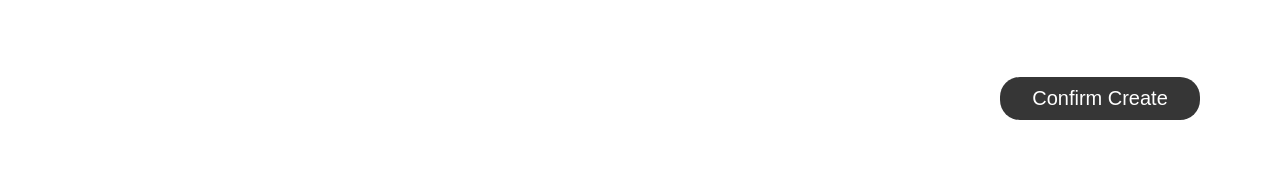
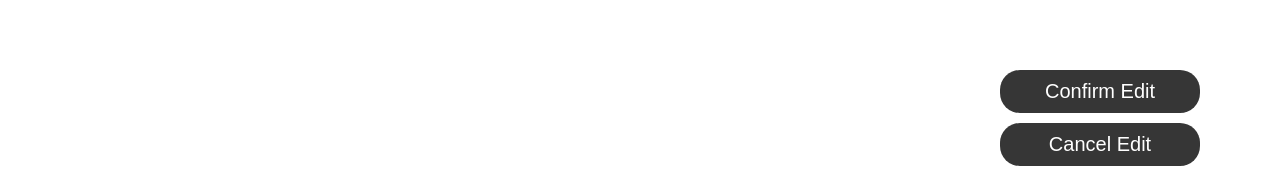
Before and after one commit to swsnu/swpp2019-team5, a React (Create React App) app in the folder front-end/wearhouse/: page /editOutfit/1 in a window 1280 px wide. Shown: the part 622-797 px from the top of the page. Built offline with nearby package versions, Linux system fonts and the light colour scheme.

Commit message:
Add confirm edit & cancel edit buttons

```diff
--- a/front-end/wearhouse/src/Containers/EditOutfit/EditOutfit.js
+++ b/front-end/wearhouse/src/Containers/EditOutfit/EditOutfit.js
@@ -104,12 +104,20 @@ class EditOutfit extends Component {
                             </div>
                         </div>
                     </div>
-                    <button
-                        onClick={this.onConfirmCreate}
-                        id="confirm-create-item"
-                    >
-                        Confirm Create
-                    </button>
+                    <div id="button-container">
+                        <button
+                            onClick={this.onConfirmEdit}
+                            id="confirm-create-item"
+                        >
+                            Confirm Edit
+                        </button>
+                        <button
+                            onClick={this.onCancelEdit}
+                            id="confirm-create-item"
+                        >
+                            Cancel Edit
+                        </button>
+                    </div>
                 </div>
             </div>
         );
--- a/front-end/wearhouse/src/Containers/EditOutfit/EditOutfit.scss
+++ b/front-end/wearhouse/src/Containers/EditOutfit/EditOutfit.scss
@@ -135,4 +135,10 @@
         }
         margin: 5px 80px;
     }
+
+    #button-container {
+        display: contents;
+        justify-content: center;
+        justify-items: center;
+    }
 }
--- a/front-end/wearhouse/src/store/reducers/outfit.js
+++ b/front-end/wearhouse/src/store/reducers/outfit.js
@@ -7,10 +7,26 @@ const initialState = {
         satisfactionValue: 3,
         date: new Date(),
         items: [
-            { category: "UpperBody", tags: ["red", "sheep-fur", "long"] },
-            { category: "UpperBody", tags: ["red", "sheep-fur", "long"] },
-            { category: "UpperBody", tags: ["red", "sheep-fur", "long"] },
-            { category: "UpperBody", tags: ["red", "sheep-fur", "long"] },
+            {
+                id: 1,
+                category: "UpperBody",
+                tags: ["red", "sheep-fur", "long"],
+            },
+            {
+                id: 2,
+                category: "UpperBody",
+                tags: ["red", "sheep-fur", "long"],
+            },
+            {
+                id: 3,
+                category: "UpperBody",
+                tags: ["red", "sheep-fur", "long"],
+            },
+            {
+                id: 4,
+                category: "UpperBody",
+                tags: ["red", "sheep-fur", "long"],
+            },
         ],
         weather: {
             tempAvg: 10,
```
